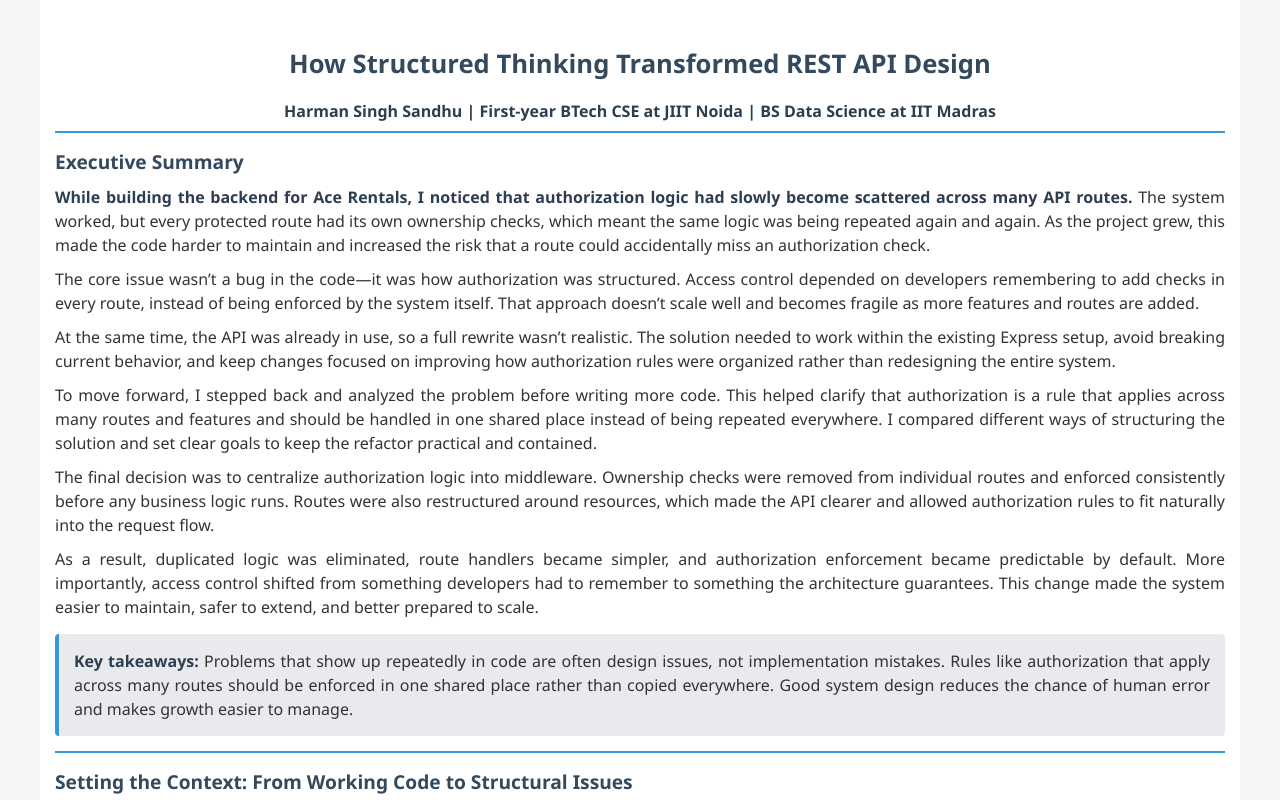
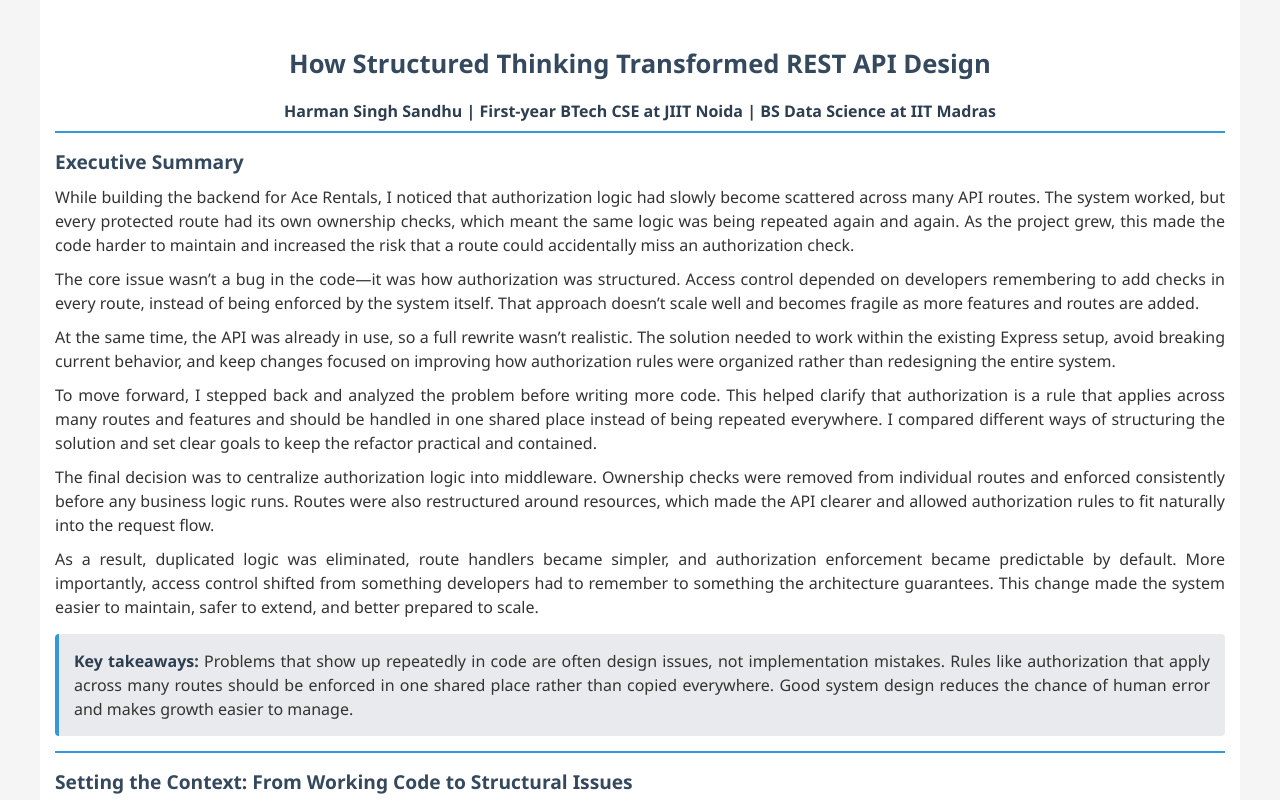
Before and after one commit to Ace-2504/api-design-blog, a plain HTML site: page index.html in a window 1280 px wide. Shown: the top 800 px of the page. Drawn offline with Linux system fonts and the light colour scheme.

Commit message:
Remove strong tag from Executive Summary section

```diff
--- a/index.html
+++ b/index.html
@@ -382,7 +382,7 @@ hr {
 <p style="text-align: center; margin-bottom: 8px;"><strong>Harman Singh Sandhu | First-year BTech CSE at JIIT Noida | BS Data Science at IIT Madras</strong></p>
 <hr style="border: none; height: 2px; background: #3498db; margin: 0 0 12px 0;">
 <h3>Executive Summary</h3>
-<p><strong>While building the backend for Ace Rentals, I noticed that authorization logic had slowly become scattered across many API routes.</strong> The system worked, but every protected route had its own ownership checks, which meant the same logic was being repeated again and again. As the project grew, this made the code harder to maintain and increased the risk that a route could accidentally miss an authorization check.</p>
+<p>While building the backend for Ace Rentals, I noticed that authorization logic had slowly become scattered across many API routes. The system worked, but every protected route had its own ownership checks, which meant the same logic was being repeated again and again. As the project grew, this made the code harder to maintain and increased the risk that a route could accidentally miss an authorization check.</p>
 <p>The core issue wasn’t a bug in the code—it was how authorization was structured. Access control depended on developers remembering to add checks in every route, instead of being enforced by the system itself. That approach doesn’t scale well and becomes fragile as more features and routes are added.</p>
 <p>At the same time, the API was already in use, so a full rewrite wasn’t realistic. The solution needed to work within the existing Express setup, avoid breaking current behavior, and keep changes focused on improving how authorization rules were organized rather than redesigning the entire system.</p>
 <p>To move forward, I stepped back and analyzed the problem before writing more code. This helped clarify that authorization is a rule that applies across many routes and features and should be handled in one shared place instead of being repeated everywhere. I compared different ways of structuring the solution and set clear goals to keep the refactor practical and contained.</p>
```
